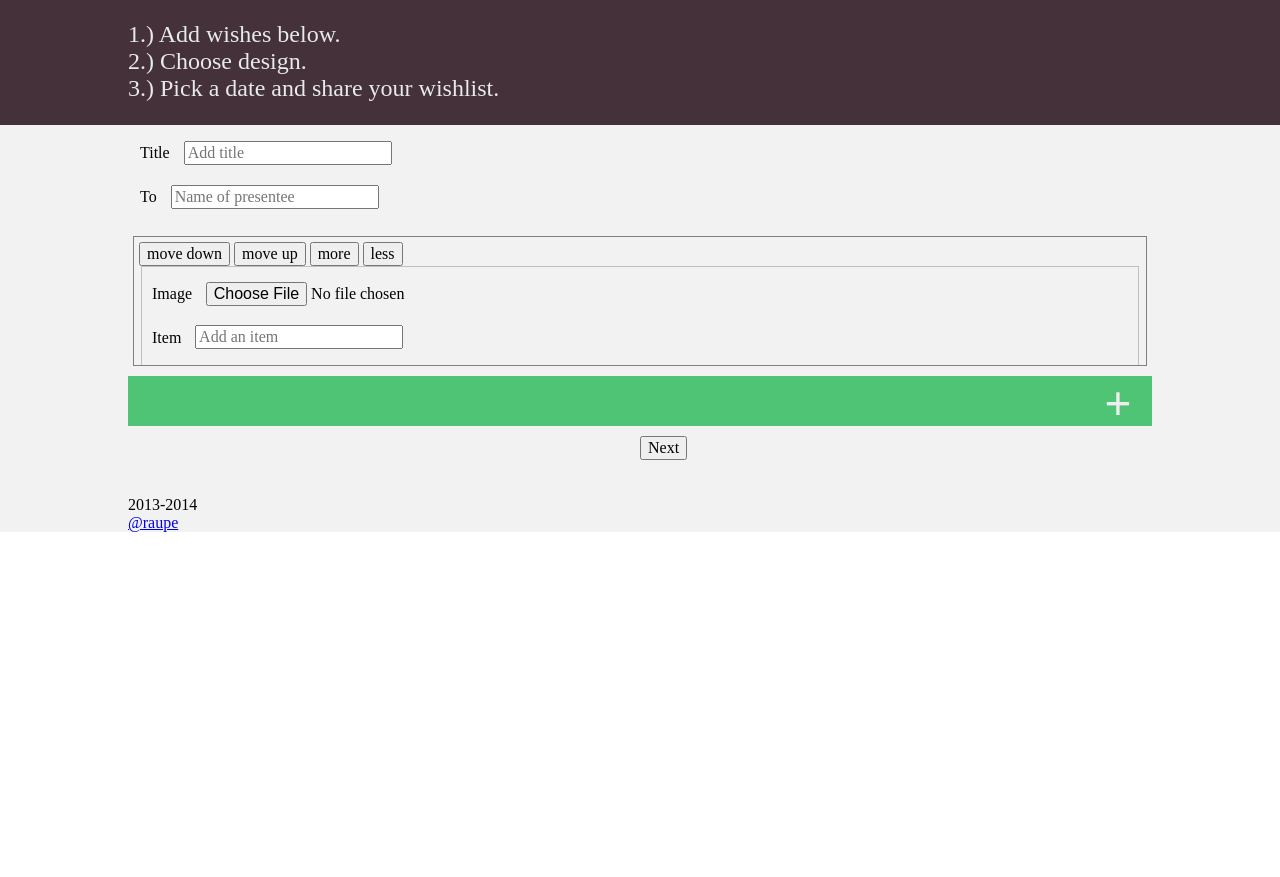
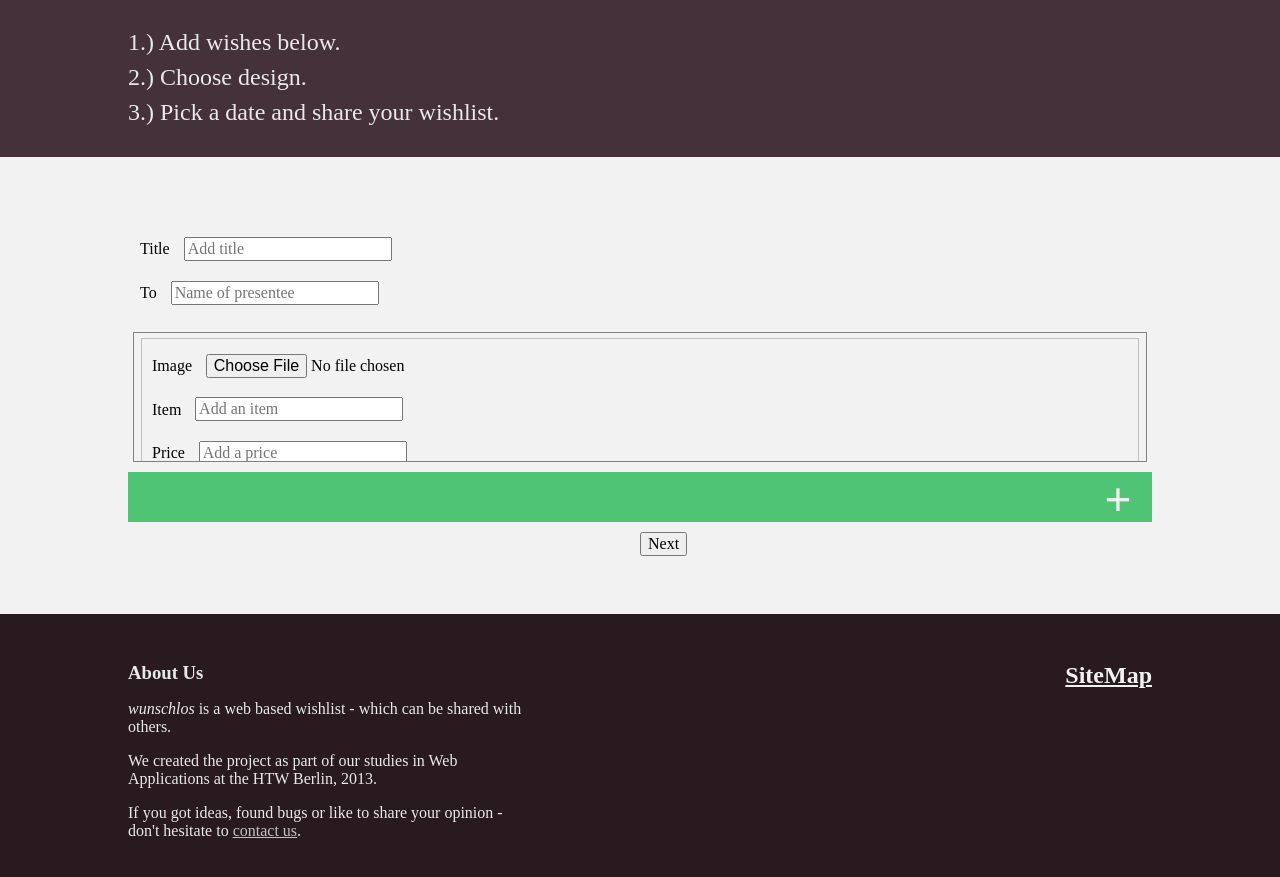
Before and after one commit to raupe/wunschlos, a plain HTML site: page client/index.html in a window 1280 px wide. Shown: the part 259-1136 px from the top of the page. Before the commit the page ends 800 px from the top, so only its background shows below. Drawn offline with nearby package versions, Linux system fonts and the light colour scheme.

Commit message:
add footer

```diff
--- a/client/index.html
+++ b/client/index.html
@@ -128,9 +128,9 @@
 
             <div class="container">
 
-              <div class="main-info">
+              <div class="main-info center">
 
-                <ul class="main-info-gallery">
+                <ul class="main-info-gallery center-item">
 
 
                   <li class="gallery-entry">
@@ -236,8 +236,17 @@
 
             <div class="container">
 
+              <div class="main-info center">
 
+                <div class="main-info-calendar center-item">
+                  Date-Picker
+                </div>
 
+                <div class="main-info-email center-item">
+                  E-Mail
+                </div>
+
+              </div>
 
             </div>
 
@@ -275,10 +284,6 @@
 
               <li class="wishlist_item">
 
-                <button class="down" type="button">move down</button>
-                <button class="up" type="button">move up</button>
-                <button class="more" type="button">more</button>
-                <button class="less" type="button">less</button>
 
                 <fieldset class="fields">
 
@@ -315,6 +320,28 @@
 
                 </fieldset>
 
+
+                <ul class="item-actions">
+
+                  <li class="item-action">
+                    <!-- move -->
+                    <button class="up" type="button">up</button>
+                  </li>
+
+                  <li class="item-action">
+                    <button class="down" type="button">down</button>
+                  </li>
+
+                  <li class="item-action">
+                    <button class="more" type="button">more</button>
+                  </li>
+
+                  <li class="item-action">
+                    <button class="less" type="button">less</button>
+                  </li>
+
+                </ul>
+
               </li>
 
             </ul>
@@ -323,9 +350,7 @@
 
           <div class="add">
 
-            <ul>
-              <li id="add" class="add-plus">+</li>
-            </ul>
+            <div id="add" class="add-plus">+</div>
 
           </div>
 
@@ -366,8 +391,43 @@
 
     <footer>
 
-      <div class="container">
+      <div class="ending container">
 
+        <div class="about">
+
+          <h3>About Us</h3>
+
+          <p>
+            <em>wunschlos</em> is a web based wishlist - which can
+            be shared with others.
+          </p>
+
+          <p>
+            We created the project as part of our studies in Web Applications
+            at the HTW Berlin, 2013.
+          </p>
+
+          <p>
+            If you got ideas, found bugs or like to share your opinion -
+            don't hesitate to <a href="mailto:example@examp.le">contact us</a>.
+          </p>
+
+        </div>
+
+
+        <div class="links">
+
+          <ul>
+
+            <li>
+              <a href="/sitemap.xml">SiteMap</a>
+            </li>
+
+          </ul>
+
+        </div>
+
+    <!--
         <ul class="footer-references">
 
           <li>
@@ -383,7 +443,7 @@
           </li>
 
         </ul>
-
+     -->
       </div>
 
     </footer>
--- a/client/style/base.css
+++ b/client/style/base.css
@@ -103,6 +103,13 @@ header {
 nav {
   height: 10rem;
   background-color: #ccc;
+}
+main {
+  margin-bottom: 2rem;
+}
+footer {
+  background-color: #291a20;
+  color: #e8eae9;
 }
 
 /**
@@ -313,10 +320,11 @@ nav {
 .main-selection {
   background-color: #443139;
   color: #e8eae9;
-  height: 8rem;
+  height: 10rem;
   overflow: hidden;
   position: relative;
   clear: both;
+  margin-bottom: 4rem;
 }
 .main-selection-list {
   width: 300%;
@@ -346,6 +354,7 @@ nav {
 }
 .intro-step {
   font-size: 1.5rem;
+  margin: 0.5rem 0;
 }
 .gallery-entry {
   float: left;
@@ -360,6 +369,34 @@ nav {
   text-align: center;
 }
 
+/**
+ *  Footer
+ *  ======
+ *
+ *
+ */
+.ending {
+  padding: 3rem 0;
+}
+.about {
+  width: 40%;
+  display: inline-block;
+}
+.about a {
+  color: #c2c2c2;
+  text-decoration: underline;
+}
+.links {
+  display: inline-block;
+  text-align: right;
+  float: right;
+  color: #f2f2f2;
+}
+.links a {
+  color: #f2f2f2;
+  font-weight: bold;
+  font-size: 1.5rem;
+}
 
 /**
  *  Fonts
```
